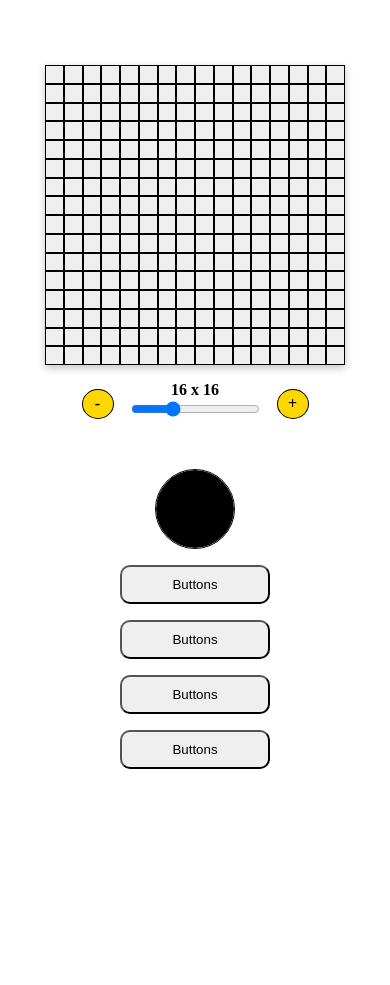
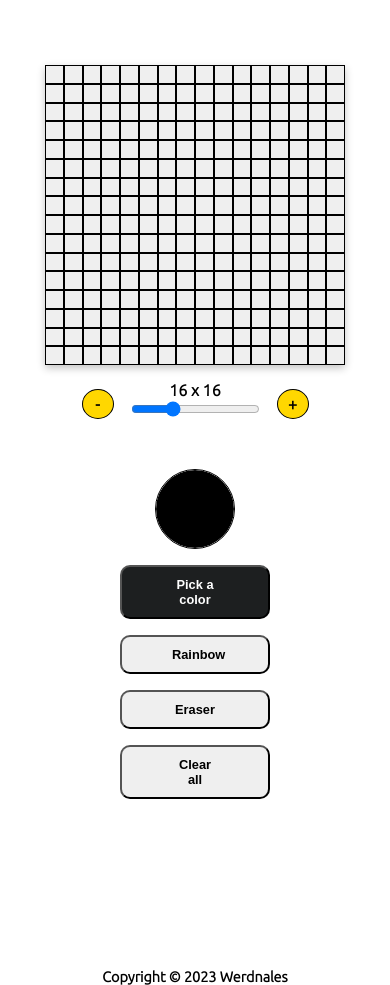
Before and after one commit to WerdnaLes/Etch-A-Sketch, a plain HTML site: page index.html in a window 390 px wide. Shown: the part 59-1044 px from the top of the page. Drawn offline with Linux system fonts and the light colour scheme; a web font is replaced by a local one.

Commit message:
Make every btn functinal, remove bugs, add footer

```diff
--- a/app.js
+++ b/app.js
@@ -1,18 +1,23 @@
 const gridSizeRange = document.querySelector("#grid-size");
+const colorPicker = document.querySelector("#color-picker");
 const gridContainer = document.querySelector(".square-divs");
 const dimensionRangeText = document.querySelector("#range-text");
 const increaseGrid = document.querySelector(".plus");
 const decreaseGrid = document.querySelector(".minus");
+const buttons = document.querySelectorAll(".button");
 const gridButtons = [increaseGrid, decreaseGrid];
 let gridScale = gridSizeRange.value;
 let isDrawing = false;
 let hue = 0;
 let intervalId;
+let colorPicked = `black`;
+let currentMode = "color-pick";
 
-// initiate grid generation:
-makeGrid();
-
-// divs.addEventListener("mouseleave", () => (isDrawing = false)); // Stop drawing if mouse leaves the grid borders
+// initiate grid generation and active button:
+window.onload = () => {
+  makeGrid();
+  setActiveButton(currentMode);
+};
 
 // Draw only inside the grid container:
 gridContainer.addEventListener("mousedown", () => (isDrawing = true));
@@ -22,7 +27,6 @@ document.addEventListener("mouseup", () => {
 });
 
 // Grid dimension range listener:
-// gridSizeRange.addEventListener("change", changeGridDimen);
 gridSizeRange.addEventListener("mousemove", () => {
   changeGridDimen();
 });
@@ -42,6 +46,19 @@ gridButtons.forEach((button) => {
   });
 });
 
+// Color picker:
+colorPicker.addEventListener("input", (e) => {
+  colorPicked = e.target.value;
+});
+
+// Set mode to color pick if clicked on it:
+colorPicker.addEventListener("click", () => setCurrentMode("color-pick"));
+
+// Set mode when click on button:
+buttons.forEach((button) => {
+  button.addEventListener("click", () => setCurrentMode(button.id));
+});
+
 function makeGrid() {
   dimensionRangeText.textContent = `${gridScale} x ${gridScale}`;
   gridContainer.style.gridTemplateColumns = `repeat(${gridScale}, 1fr)`;
@@ -49,13 +66,24 @@ function makeGrid() {
   for (let i = 0; i < gridScale * gridScale; i++) {
     const squareDiv = document.createElement("div");
     squareDiv.classList.add("square");
+    squareDiv.addEventListener("mousedown", changeColor);
+    squareDiv.addEventListener("mouseover", changeColor);
+    gridContainer.appendChild(squareDiv);
+  }
+}
 
-    squareDiv.addEventListener("mousemove", () => {
-      if (!isDrawing) return;
-      squareDiv.style.background = `hsl(${hue}, 100%, 50%)`;
-      hue++;
-    });
-    gridContainer.appendChild(squareDiv);
+function changeColor(e) {
+  if (e.type === "mouseover" && !isDrawing) {
+    return;
+  } else isDrawing = true;
+
+  if (currentMode === "color-pick") {
+    e.target.style.background = colorPicked;
+  } else if (currentMode === "rainbow") {
+    e.target.style.background = `hsl(${hue}, 100%, 50%)`;
+    hue++;
+  } else if (currentMode === "eraser") {
+    e.target.style.background = "#efefef";
   }
 }
 
@@ -76,3 +104,25 @@ function changeGridDimen(increase) {
     makeGrid();
   }
 }
+
+function setCurrentMode(newMode) {
+  if (newMode === `clear-all`) {
+    const squares = document.querySelectorAll(".square");
+    squares.forEach((sq) => {
+      sq.style.background = "#efefef";
+    });
+    return;
+  }
+  setActiveButton(newMode);
+  currentMode = newMode;
+}
+
+function setActiveButton(newMode) {
+  const activateButton = document.getElementById(newMode).classList;
+  const deactivateButton = document.getElementById(currentMode).classList;
+
+  if (newMode !== "clear-all") {
+    deactivateButton.remove("active");
+    activateButton.add("active");
+  }
+}
--- a/index.html
+++ b/index.html
@@ -15,10 +15,10 @@
     <div class="main">
       <div class="menu">
         <input type="color" id="color-picker" />
-        <button class="button">Buttons</button>
-        <button class="button">Buttons</button>
-        <button class="button">Buttons</button>
-        <button class="button">Buttons</button>
+        <button class="button" id="color-pick">Pick a color</button>
+        <button class="button" id="rainbow">Rainbow</button>
+        <button class="button" id="eraser">Eraser</button>
+        <button class="button" id="clear-all">Clear all</button>
       </div>
       <div class="canvas">
         <div class="square-divs">
@@ -41,5 +41,14 @@
         </div>
       </div>
     </div>
+    <footer>
+      <h1 class="footer-text">
+        Copyright ©
+        <script>
+          document.write(new Date().getFullYear());
+        </script>
+        <a href="https://github.com/WerdnaLes" target="_blank">Werdnales</a>
+      </h1>
+    </footer>
   </body>
 </html>
--- a/style.css
+++ b/style.css
@@ -1,3 +1,9 @@
+@import url("https://fonts.googleapis.com/css2?family=Alkatra&family=Ubuntu:wght@300&display=swap");
+
+:root {
+  --btn-grey: #1d1f20;
+}
+
 *,
 ::after,
 ::before {
@@ -8,11 +14,19 @@ html,
 body {
   margin: 0;
   padding: 0;
+  font-family: "Ubuntu", sans-serif;
+}
+
+body {
+  height: 100dvh;
+  display: flex;
+  flex-direction: column;
 }
 
 .header {
   width: 100%;
-  background-color: darkgrey;
+  background-color: var(--btn-grey);
+  color: #efefef;
   text-align: center;
   margin-bottom: 5rem;
   font-size: 2em;
@@ -68,11 +82,19 @@ body {
   transition: ease 0.2s;
   cursor: pointer;
   width: 100%;
+  text-align: center;
+  font-size: 1em;
+  font-weight: bold;
 }
 
 .button:hover,
 #color-picker:hover {
   transform: scale(1.05);
+}
+
+button.active {
+  background-color: var(--btn-grey);
+  color: white;
 }
 
 #color-picker {
@@ -128,6 +150,27 @@ input[type="color"]::-webkit-color-swatch {
   flex: 0 1 0;
 }
 
+footer {
+  margin-top: auto;
+  width: 100%;
+}
+
+footer h1.footer-text {
+  margin: 0;
+  padding: 0;
+  text-align: center;
+  font-size: 1.2em;
+}
+
+footer h1.footer-text a {
+  text-decoration: none;
+  color: inherit;
+}
+
+footer h1.footer-text a:hover {
+  color: rgb(132, 95, 255);
+}
+
 @media (max-width: 850px) {
   .main {
     gap: 50px;
@@ -157,8 +200,16 @@ input[type="color"]::-webkit-color-swatch {
     justify-content: flex-start;
   }
 
+  .button {
+    font-size: 0.8em;
+  }
+
   .square-divs {
     width: 300px;
     height: 300px;
   }
+
+  footer h1.footer-text {
+    font-size: 0.9em;
+  }
 }
```
